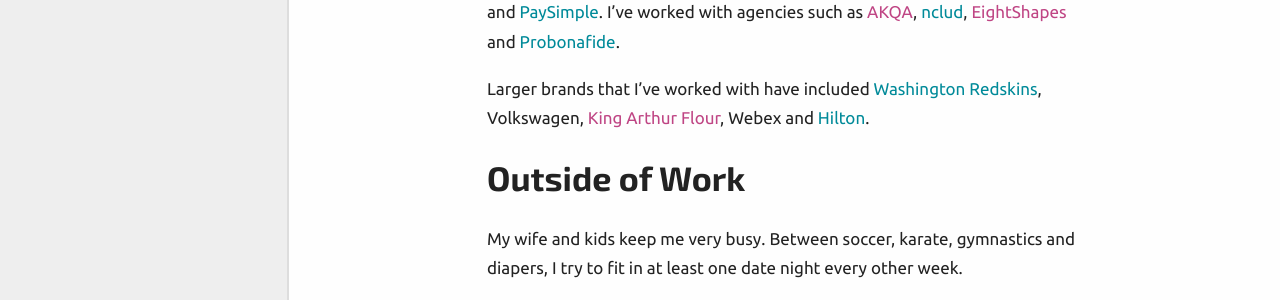
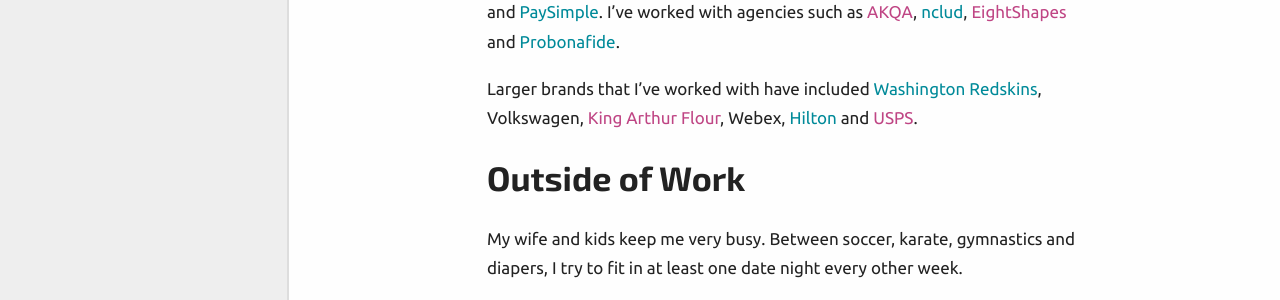
Before and after one commit to aebsr/aebsr.github.com, a Jekyll site: the page built from about.md, in a window 1280 px wide and 1283 px high. Shown: the part 545-845 px from the top of the window. Built offline with Jekyll 4.4.1, drawn with Linux system fonts in a browser that asks for light colours.

```diff
--- a/about.md
+++ b/about.md
@@ -14,7 +14,7 @@
 
 I've managed creative teams at The Federal Highway Administration and The Performance Institute. Worked for startups including [Personal](http://personal.com), [TravelShark](http://travelshark.com) and [PaySimple](http://paysimple.com). I've worked with agencies such as [AKQA](http://akqa.com), [nclud](http://nclud.com), [EightShapes](http://eightshapes.com) and [Probonafide](http://probonafide.com).
 
-Larger brands that I've worked with have included [Washington Redskins](http://www.hzdg.com/work/redskins/), Volkswagen, [King Arthur Flour](http://www.hzdg.com/work/king-arthur), Webex and [Hilton](http://hzdg.tumblr.com/post/63650525553/hilton-hotels-resorts-hilton-hotels-resorts).
+Larger brands that I've worked with have included [Washington Redskins](http://www.hzdg.com/work/redskins/), Volkswagen, [King Arthur Flour](http://www.hzdg.com/work/king-arthur), Webex, [Hilton](http://hzdg.tumblr.com/post/63650525553/hilton-hotels-resorts-hilton-hotels-resorts) and [USPS](http://usps.com).
 
 ## Outside of Work
 
```
